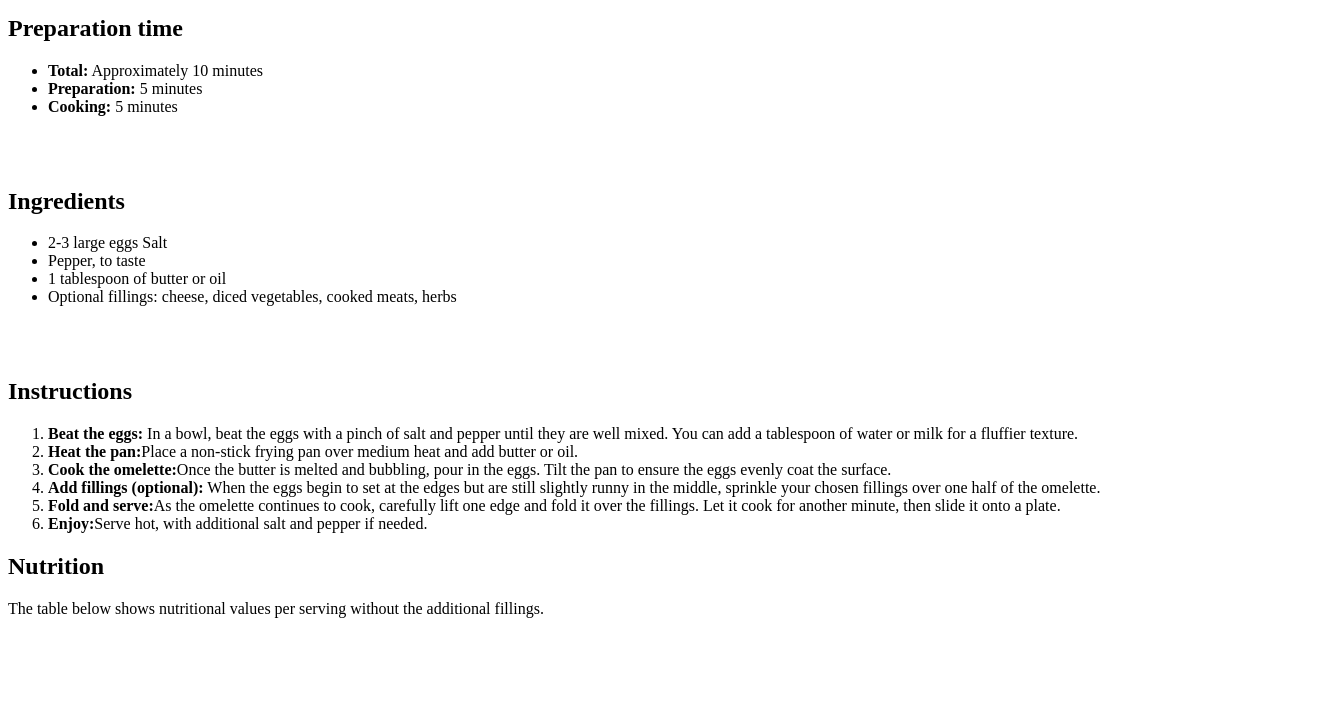
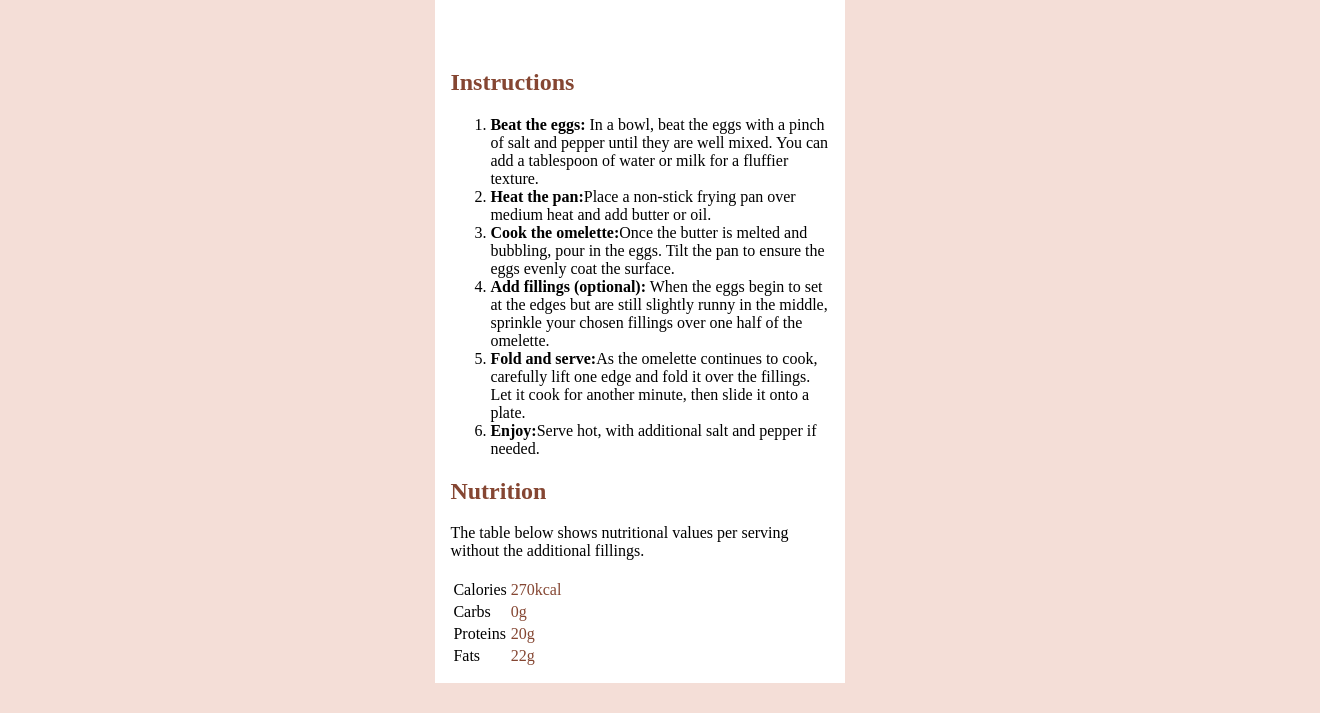
Before and after one commit to PAUL-0012/Omelete-recipe, a plain HTML site: page index.html in a window 1280 px wide. Shown: the part 702-1415 px from the top of the page, 1320 px wide, since content can reach past the window. Before the commit the page ends 1336 px from the top, so only its background shows below. Drawn offline with Linux system fonts and the light colour scheme.

Commit message:
Omelete Recipe

```diff
--- a/Recipe.css
+++ b/Recipe.css
@@ -0,0 +1,30 @@
+
+img{
+border-radius: 3%;
+     width: 400px;
+}
+body{
+     background-color: hsl(14, 55%, 90%);
+}
+.container{
+     border: 15px solid white;
+width: 30%;
+margin: 30px auto;
+background-color: hsl(0, 0%, 100%);
+}
+h2{
+     color: hsl(14, 45%, 36%);
+}
+#preparation{
+     background-color: hsl(7, 57%, 97%);
+     border: 1px solid hsl(0, 0%, 100%);
+     border-radius: 1%;
+}
+#h2{
+     color: hsl(330, 91%, 22%);
+     font-weight: 400;
+     font-size: 16px;
+}
+.color{
+      color: hsl(14, 45%, 36%);
+}
--- a/index.html
+++ b/index.html
@@ -5,8 +5,10 @@
      <meta charset="UTF-8">
      <meta name="viewport" content="width=device-width, initial-scale=1.0">
      <title>simple omelette recipe</title>
+     <link rel="stylesheet" href="Recipe.css">
 </head>
 <body>
+     <div class="container">
      <section id="section1">
           <img src="image-omelette.jpeg">
 <h1>Simple Omelette Recipe</h1>
@@ -48,7 +50,27 @@
           </section>
 <section>
      <h2>Nutrition</h2>
-     <p>The table below shows nutritional values per serving without the additional fillings.</p>
+     <caption>The table below shows nutritional values per serving without the additional fillings.</caption>
+     <br><br>
+     <table>
+          <tr>
+               <td>Calories</td>
+               <td class="color">270kcal</td>
+          </tr>
+          <tr>
+               <td>Carbs</td>
+               <td class="color">0g</td>
+          </tr>
+          <tr>
+               <td>Proteins</td>
+               <td class="color">20g</td>
+          </tr>
+          <tr>
+               <td>Fats</td>
+               <td class="color">22g</td>
+          </tr>
+     </table>
 </section>
+</div>
 </body>
 </html>
```
